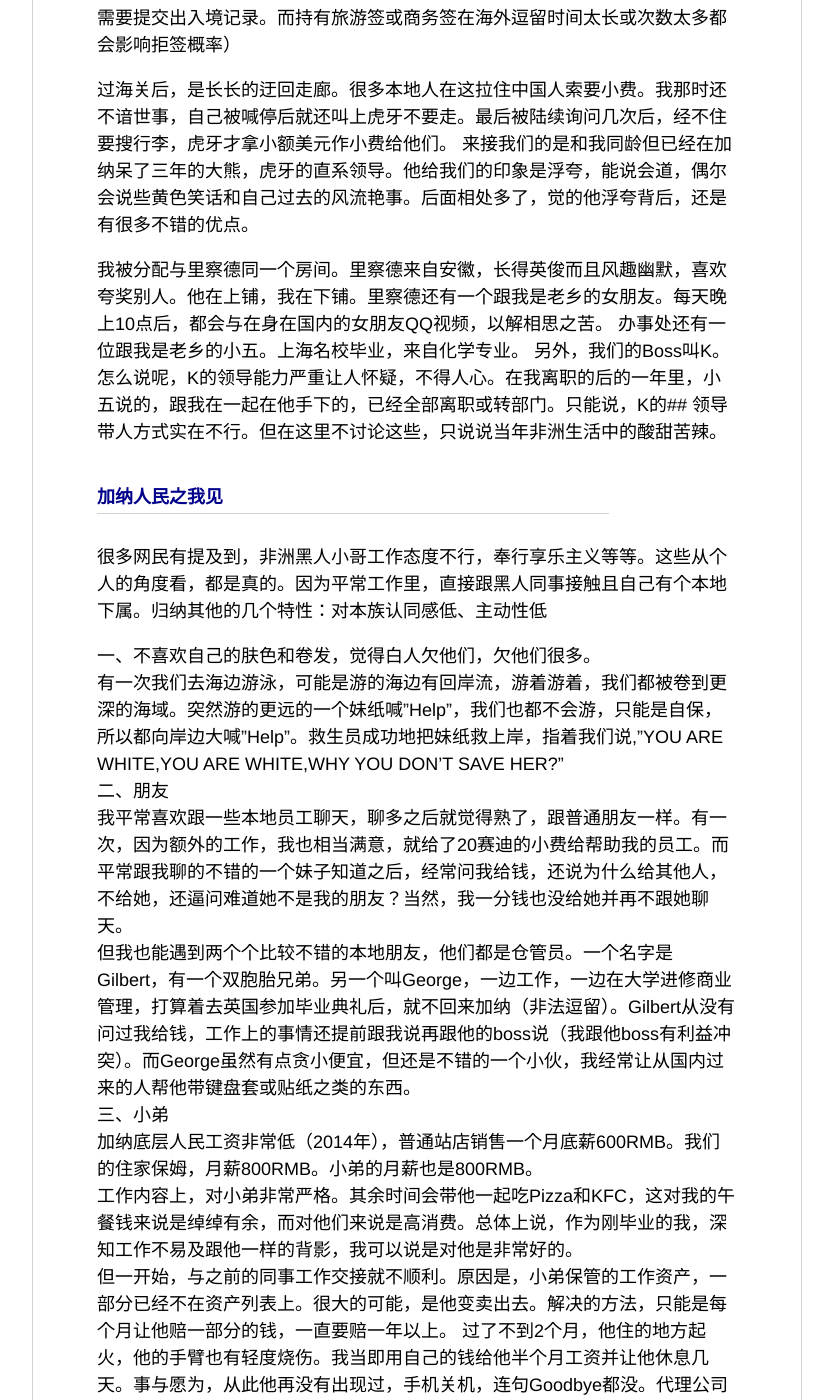
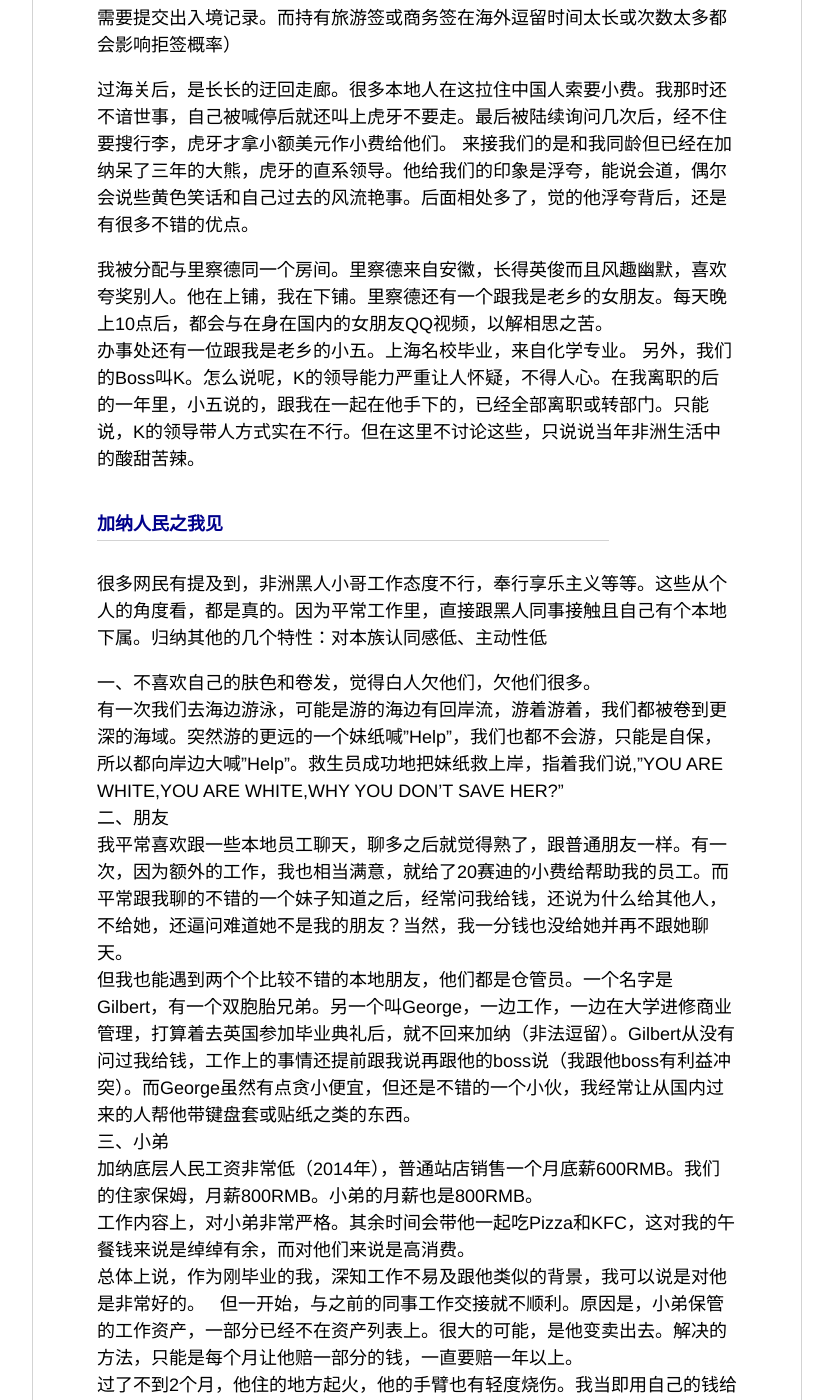
Before and after one commit to will2017/blog, a Jekyll site: the page built from _posts/2017-10-31-Life in Africa.md, in a window 1280 px wide and 1400 px high, scrolled down 361 px. Shown: the whole window, without its empty margins (224-1057 px from the left). Built offline with Jekyll 4.4.1, drawn with Linux system fonts in a browser that asks for light colours; our own code applies the rules of GitHub Pages for plain Markdown files; Markdown is read by kramdown in place of the engine named in the settings; some of the changed text lies outside the part shown.

Commit message:
Update 2017-10-31-Life in Africa.md

```diff
--- a/_posts/2017-10-31-Life in Africa.md
+++ b/_posts/2017-10-31-Life in Africa.md
@@ -10,7 +10,7 @@
 
 我被分配与里察德同一个房间。里察德来自安徽，长得英俊而且风趣幽默，喜欢夸奖别人。他在上铺，我在下铺。里察德还有一个跟我是老乡的女朋友。每天晚上10点后，都会与在身在国内的女朋友QQ视频，以解相思之苦。
 办事处还有一位跟我是老乡的小五。上海名校毕业，来自化学专业。
-另外，我们的Boss叫K。怎么说呢，K的领导能力严重让人怀疑，不得人心。在我离职的后的一年里，小五说的，跟我在一起在他手下的，已经全部离职或转部门。只能说，K的##  领导带人方式实在不行。但在这里不讨论这些，只说说当年非洲生活中的酸甜苦辣。
+另外，我们的Boss叫K。怎么说呢，K的领导能力严重让人怀疑，不得人心。在我离职的后的一年里，小五说的，跟我在一起在他手下的，已经全部离职或转部门。只能说，K的领导带人方式实在不行。但在这里不讨论这些，只说说当年非洲生活中的酸甜苦辣。
 
 #### 加纳人民之我见 ##
 很多网民有提及到，非洲黑人小哥工作态度不行，奉行享乐主义等等。这些从个人的角度看，都是真的。因为平常工作里，直接跟黑人同事接触且自己有个本地下属。归纳其他的几个特性：对本族认同感低、主动性低
@@ -22,7 +22,8 @@
 但我也能遇到两个个比较不错的本地朋友，他们都是仓管员。一个名字是Gilbert，有一个双胞胎兄弟。另一个叫George，一边工作，一边在大学进修商业管理，打算着去英国参加毕业典礼后，就不回来加纳（非法逗留）。Gilbert从没有问过我给钱，工作上的事情还提前跟我说再跟他的boss说（我跟他boss有利益冲突）。而George虽然有点贪小便宜，但还是不错的一个小伙，我经常让从国内过来的人帮他带键盘套或贴纸之类的东西。
 三、小弟
 加纳底层人民工资非常低（2014年），普通站店销售一个月底薪600RMB。我们的住家保姆，月薪800RMB。小弟的月薪也是800RMB。
-工作内容上，对小弟非常严格。其余时间会带他一起吃Pizza和KFC，这对我的午餐钱来说是绰绰有余，而对他们来说是高消费。总体上说，作为刚毕业的我，深知工作不易及跟他一样的背影，我可以说是对他是非常好的。
+工作内容上，对小弟非常严格。其余时间会带他一起吃Pizza和KFC，这对我的午餐钱来说是绰绰有余，而对他们来说是高消费。
+总体上说，作为刚毕业的我，深知工作不易及跟他类似的背景，我可以说是对他是非常好的。
 但一开始，与之前的同事工作交接就不顺利。原因是，小弟保管的工作资产，一部分已经不在资产列表上。很大的可能，是他变卖出去。解决的方法，只能是每个月让他赔一部分的钱，一直要赔一年以上。
 过了不到2个月，他住的地方起火，他的手臂也有轻度烧伤。我当即用自己的钱给他半个月工资并让他休息几天。事与愿为，从此他再没有出现过，手机关机，连句Goodbye都没。代理公司的安保负责人（退休的警察局长）跟进这件事，直到我离职回来之前都无任何更新。
 四、宗教
```
Also changed, not shown: other parts of _posts/2017-10-31-Life in Africa.md (+1 -1 lines).
